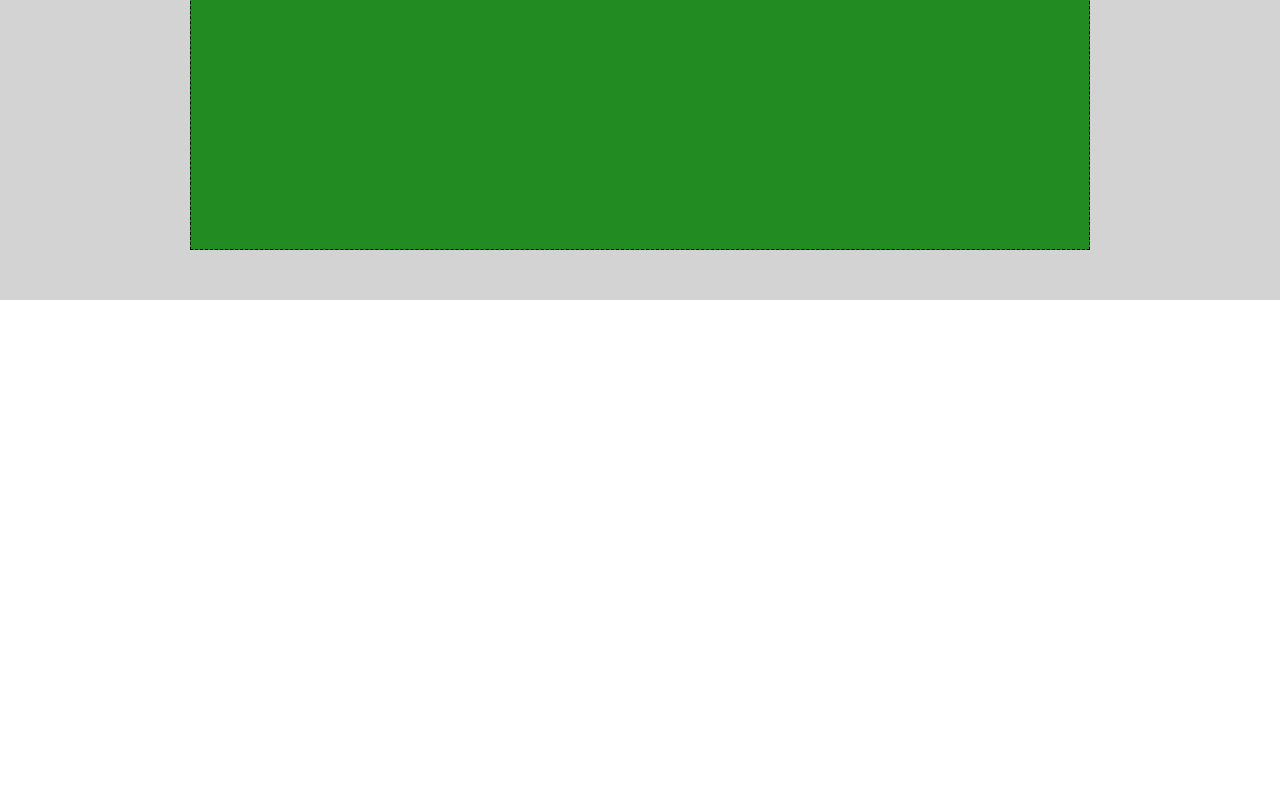
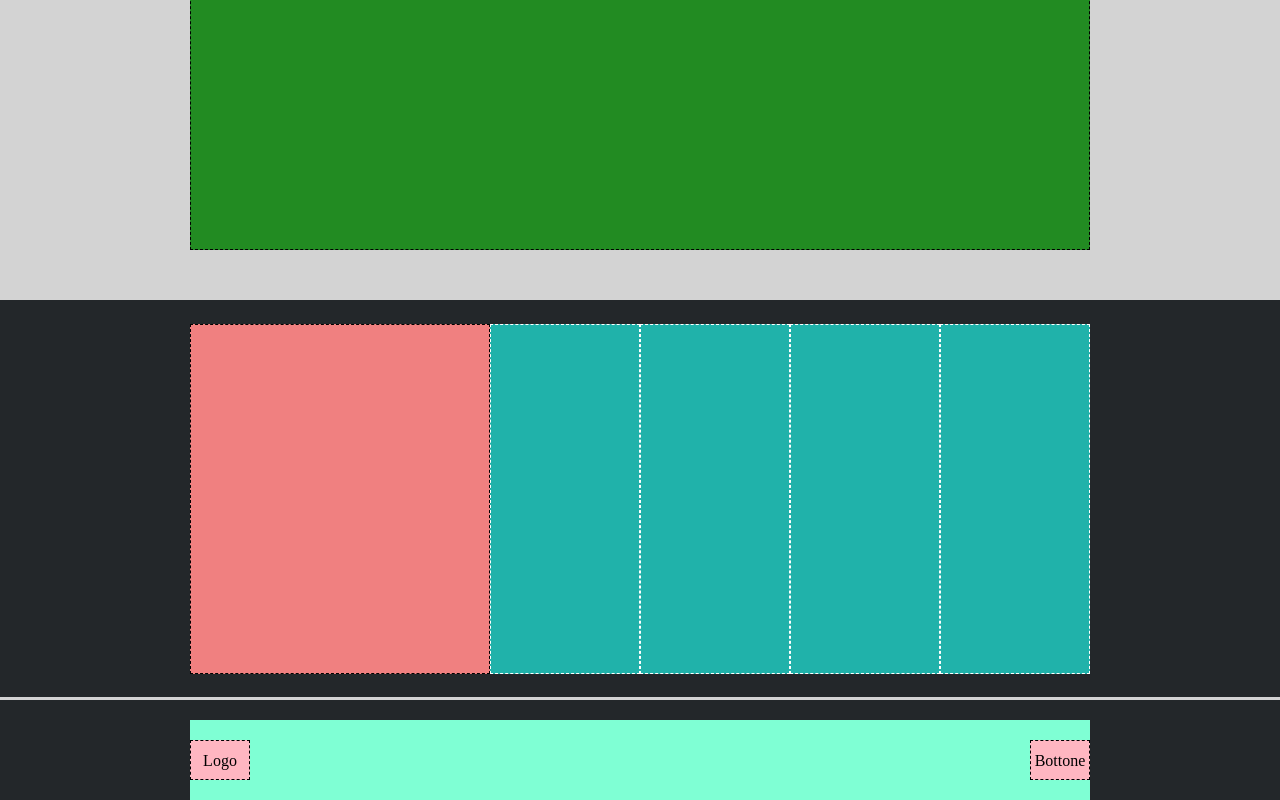
Before and after one commit to Giadagenovesi/htmlcss-struttura-discord, a plain HTML site: page index.html in a window 1280 px wide. Shown: the part 2080-2880 px from the top of the page. Before the commit the page ends 2380 px from the top, so only its background shows below. Drawn offline with Linux system fonts and the light colour scheme.

Commit message:
completed structure

```diff
--- a/css/style.css
+++ b/css/style.css
@@ -10,6 +10,18 @@
 /* DEBUG */
 .black-border {
     border: 1px dashed black;
+}
+
+.white-border {
+    border: 1px dashed white;
+}
+
+/* UTILITYS */
+
+.flex {
+    display: flex;
+    justify-content: center;
+    align-items: center;
 }
 
 /* HEADER */
@@ -36,8 +48,8 @@ header {
 
      /* DEBUG */
      background-color: #daa520;
-     height: 40PX;
-     width: 60%;
+     height: 40px;
+     width: 900px;
 }
 
 .navigation-menu li {
@@ -52,7 +64,7 @@ header {
     flex-grow: 2;
 }
 
-.button {
+.login {
     flex-grow: 1;
     text-align: right;
     padding-right: 10px;
@@ -67,13 +79,10 @@ header {
     /* DEBUG */
     height: 700px;
 }
+
 .section {
-    display: flex;
-    justify-content: center;
-    align-items: center;
-
-    /* DEBUG */
-    height: 400px;
+     /* DEBUG */
+     height: 400px;
 }
 
 /* First section */
@@ -83,40 +92,96 @@ header {
 }
 
 .fucsia-container {
+    /* DEBUG */
     background-color: #ee82ee;
-    width: 800px;
+    width: 700px;
     height: 300px;
 }
 
 /* Second section */
 .azure-container {
+    /* DEBUG */
     background-color:#1e90ff ;
     width: 600px;
     height: 300px;
 }
 
 .pink-container {
+    /* DEBUG */
     background-color: #ffc0cb;
     width: 300px;
     height: 300px;
 }
 
+/* Third section */
 .third {
     /* DEBUG */
     background-color: #d3d3d3;
 }
 
+/* Fifth section */
 .fifth {
     /* DEBUG */
     background-color: #d3d3d3;
 }
 
-.green-container{
+.green-container {
+    /* DEBUG */
     background-color: #228b22;
     width: 900px;
     height: 600px;
 }
 
+/* Sixth section */
 
+.sixth {
+    /* DEBUG */
+    background-color: #23272a;
+    border-bottom: 3px solid #d3d3d3;
+}
+
+.salmon {
+    /* DEBUG */
+    background-color: #f08080;
+    width: 300px;
+    height: 350px;
+}
+
+.acqua-green {
+    /* DEBUG */
+    background-color: #20b2aa;
+    width: 150px;
+    height: 350px;
+}
 
 /* FOOTER */
+
+footer {
+    display: flex;
+    justify-content: center;
+    align-items: flex-end;
+    /* DEBUG */
+    background-color: #23272a;
+    height: 100px;
+
+}
+
+.footer-container {
+    display: flex;
+    justify-content: space-between;
+    align-items: center;
+
+    /* DEBUG */
+    height: 80px;
+    width: 900px;
+    background-color: #7fffd4;
+}
+
+.btn {
+    /* DEBUG */
+    text-align: center;
+    line-height: 40px;
+    background-color: #ffb6c1;
+    height: 40px;
+    width: 60px;
+}
--- a/index.html
+++ b/index.html
@@ -20,7 +20,7 @@
                 <li>link</li>
                 <li>link</li>
             </ul>
-            <p class=" button black-border">login</p>
+            <p class=" login black-border">login</p>
         </div>
 
     </header>
@@ -29,27 +29,27 @@
     <!-- MAIN -->
     <main>
         <!-- First section -->
-        <section class="first section">
+        <section class="first section flex">
             <div class="fucsia-container black-border"></div>
         </section>
         <!-- /First section -->
 
         <!-- Second section -->
-        <section class="section">
+        <section class=" section flex">
             <div class="azure-container black-border"></div>
             <div class="pink-container black-border"></div>
         </section>
         <!-- /Second section -->
 
         <!-- Third section -->
-        <section class="third section">
+        <section class="third section flex">
             <div class="pink-container black-border"></div>
             <div class="azure-container black-border"></div>
         </section>
         <!-- /Third section -->
 
         <!-- Fourth section -->
-        <section class="section">
+        <section class=" section flex">
             <div class="azure-container black-border"></div>
             <div class="pink-container black-border"></div>
         </section>
@@ -61,22 +61,25 @@
         </section>
         <!-- /Fifth section -->
 
-
-
-
-
+        <!-- Sixth section -->
+        <section class=" sixth section flex">
+            <div class="salmon black-border"></div>
+            <div class="acqua-green white-border"></div>
+            <div class="acqua-green white-border"></div>
+            <div class="acqua-green white-border"></div>
+            <div class="acqua-green white-border"></div>
+        </section>
+        <!-- /Sixth section -->
     </main>
     <!-- /MAIN -->
 
     <!-- FOOTER -->
     <footer>
-
+        <div class="footer-container ">
+            <div class=" black-border btn"> Logo </div>
+            <div class="black-border btn"> Bottone </div>
+        </div>
     </footer>
     <!-- /FOOTER -->
-
-
-
-
-
 </body>
 </html>
```
